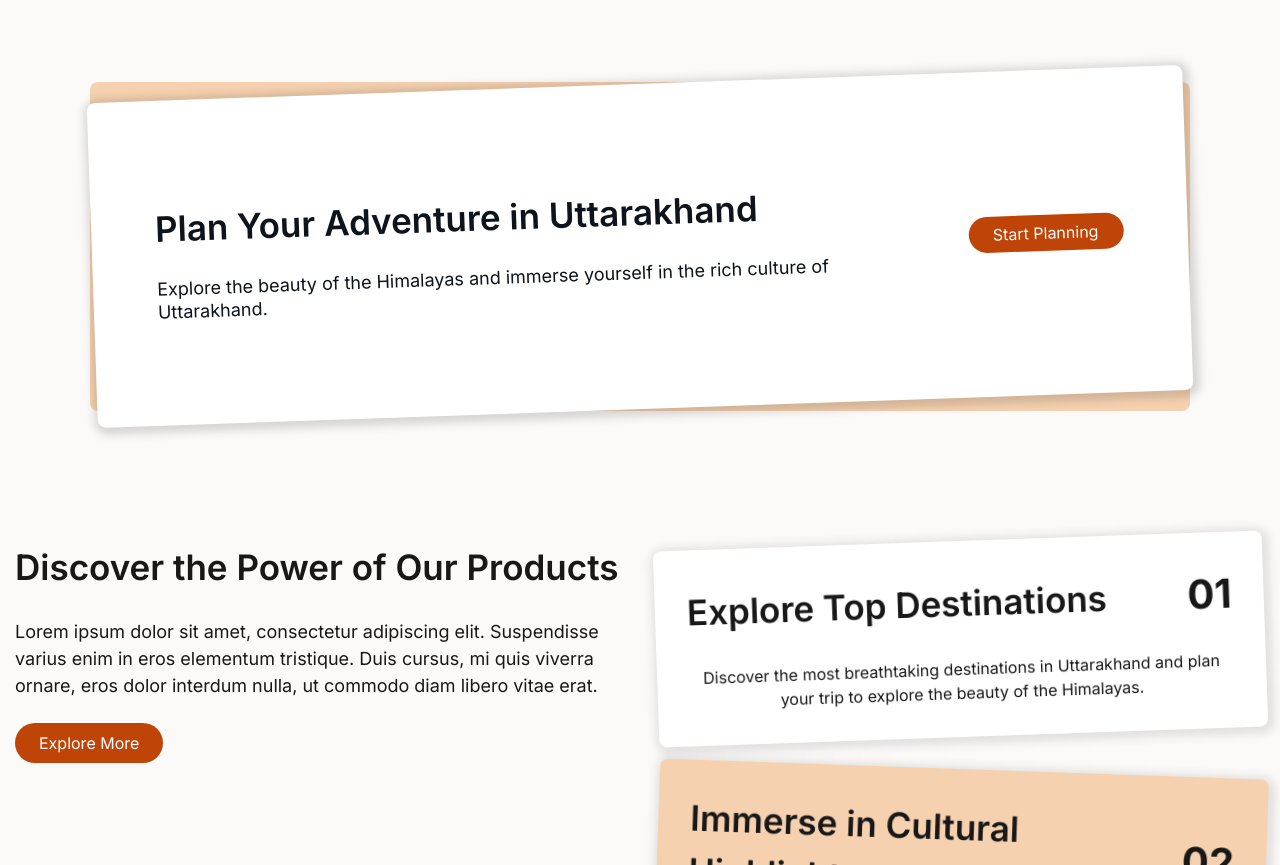
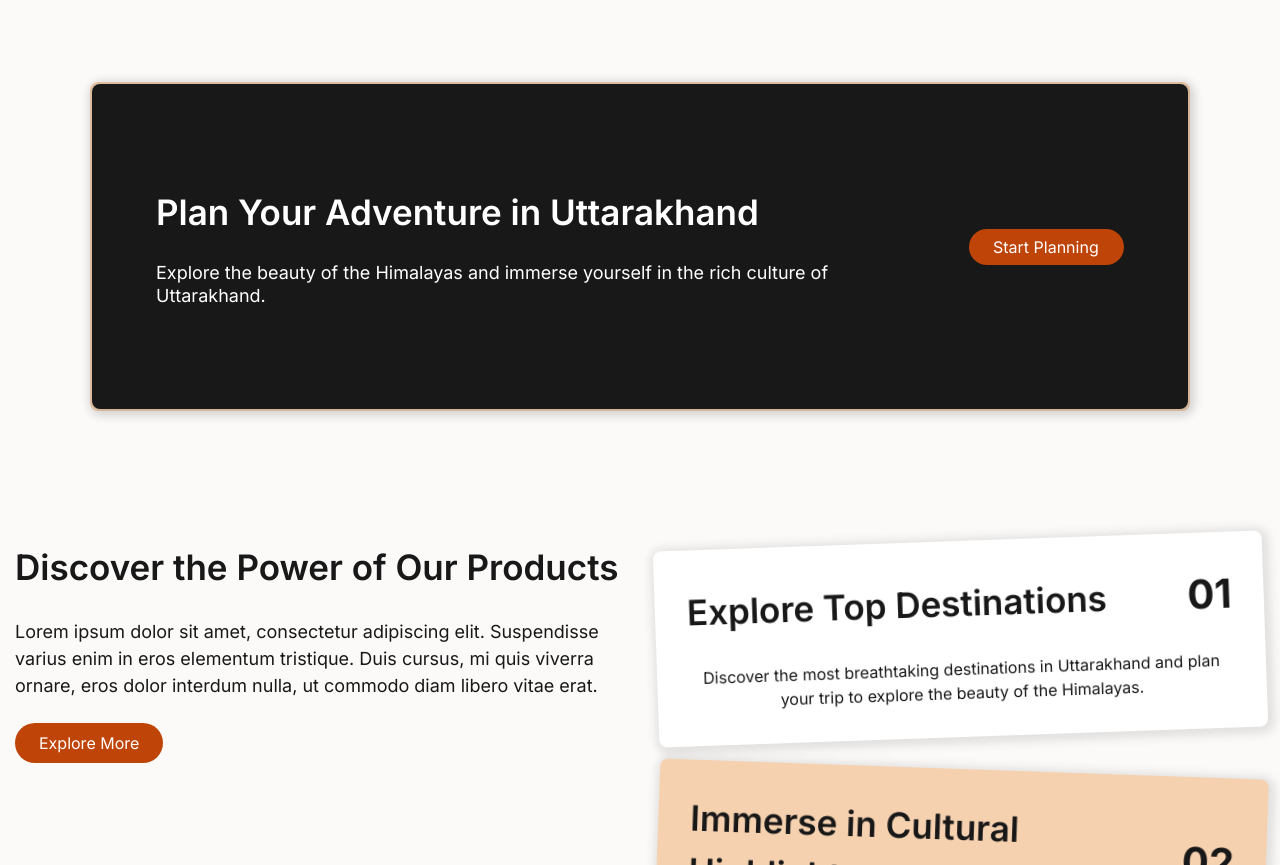
Before and after one commit to ApnaPahad/discover-pahad, a plain HTML site: page index.html in a window 1280 px wide. Shown: the part 1271-2136 px from the top of the page. Drawn offline with Linux system fonts and the light colour scheme.

Commit message:
Landing page CSS code update

```diff
--- a/asset/css/landing_page.css
+++ b/asset/css/landing_page.css
@@ -268,11 +268,11 @@
   padding: 2px;
 }
 
-.plan-your-adventure .container .card:hover {
+/* .plan-your-adventure .container .card:hover {
   scale: 1.1;
   rotate: 2deg;
   transition: all 0.3s ease-in-out;
-}
+} */
 
 .plan-your-adventure .container .card {
   display: flex;
@@ -284,16 +284,23 @@
   padding: 64px;
   border-radius: 8px;
   box-shadow: 2px 2px 10px 5px rgba(0, 0, 0, 0.15);
-  transform: rotate(-2deg);
+  /* transform: rotate(-2deg); */
   position: relative;
   min-height: 325px;
+  /* transition: all 0.3s ease-in-out; */
+
+  /* scale: 1.1; */
+  /* rotate: 2deg; */
+  /* transition: all 0.3s ease-in-out; */
+
+  background: #191818;
   transition: all 0.3s ease-in-out;
 }
 
-.plan-your-adventure .container:hover .card {
+/* .plan-your-adventure .container:hover .card {
   background: #191818;
   transition: all 0.3s ease-in-out;
-}
+} */
 
 .plan-your-adventure .section-title {
   color: var(--primary-font-color);
@@ -304,12 +311,15 @@
   line-height: 150%;
   margin-bottom: 24px;
   transition: all 0.3s ease-in-out;
+
+  color: #fff;
+  /* transition: all 0.3s ease-in-out; */
 }
 
-.plan-your-adventure .container:hover .section-title {
+/* .plan-your-adventure .container:hover .section-title {
   color: #fff;
   transition: all 0.3s ease-in-out;
-}
+} */
 
 .plan-your-adventure p {
   color: var(--primary-font-color);
@@ -318,13 +328,16 @@
   font-style: normal;
   font-weight: 400;
   line-height: 125%;
+  /* transition: all 0.3s ease-in-out; */
+
+  color: #fff;
   transition: all 0.3s ease-in-out;
 }
 
-.plan-your-adventure .container:hover p {
+/* .plan-your-adventure .container:hover p {
   color: #fff;
   transition: all 0.3s ease-in-out;
-}
+} */
 
 .plan-your-adventure .start-planing {
   max-width: 155px;
```
